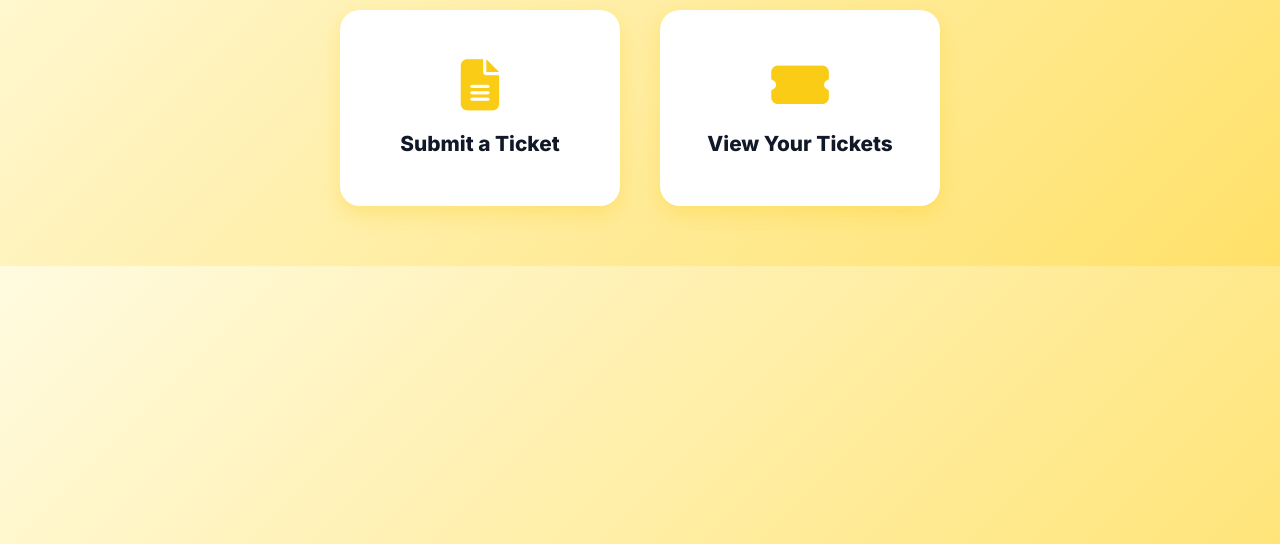
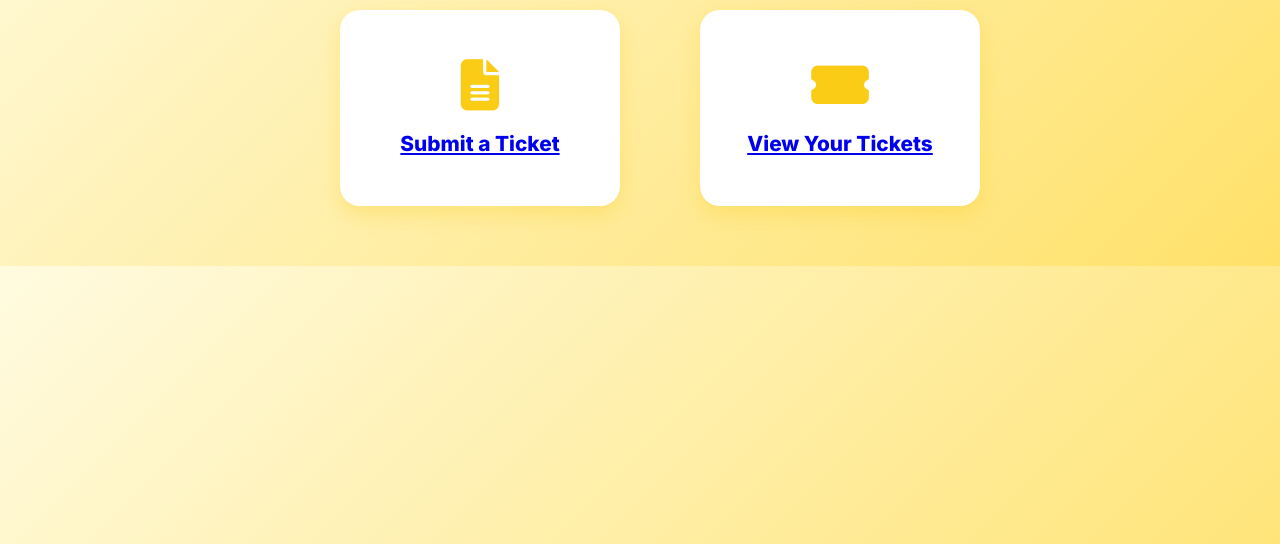
Before and after one commit to AahanaSharma/Odoo-Hackathon---Quickdesk, a plain HTML site: page homepage.html in a window 1280 px wide. Shown: the part 256-800 px from the top of the page. Drawn offline with Linux system fonts and the light colour scheme.

Commit message:
Add files via upload

```diff
--- a/homepage.html
+++ b/homepage.html
@@ -134,11 +134,11 @@
     <div class="card-container">
       <a href="#" style="text-decoration: none;"><div class="card">
         <i class="fas fa-file-alt"></i>
-        <h3>Submit a Ticket</h3>
+        <h3><a href="ticket.html">Submit a Ticket</a></h3>
       </div></a>
       <a href="#" style="text-decoration: none;"><div class="card">
         <i class="fas fa-ticket-alt"></i>
-        <h3>View Your Tickets</h3>
+        <h3><a href="view-tickets.html">View Your Tickets</a></h3>
       </div></a>
     </div>
   </section>
```
